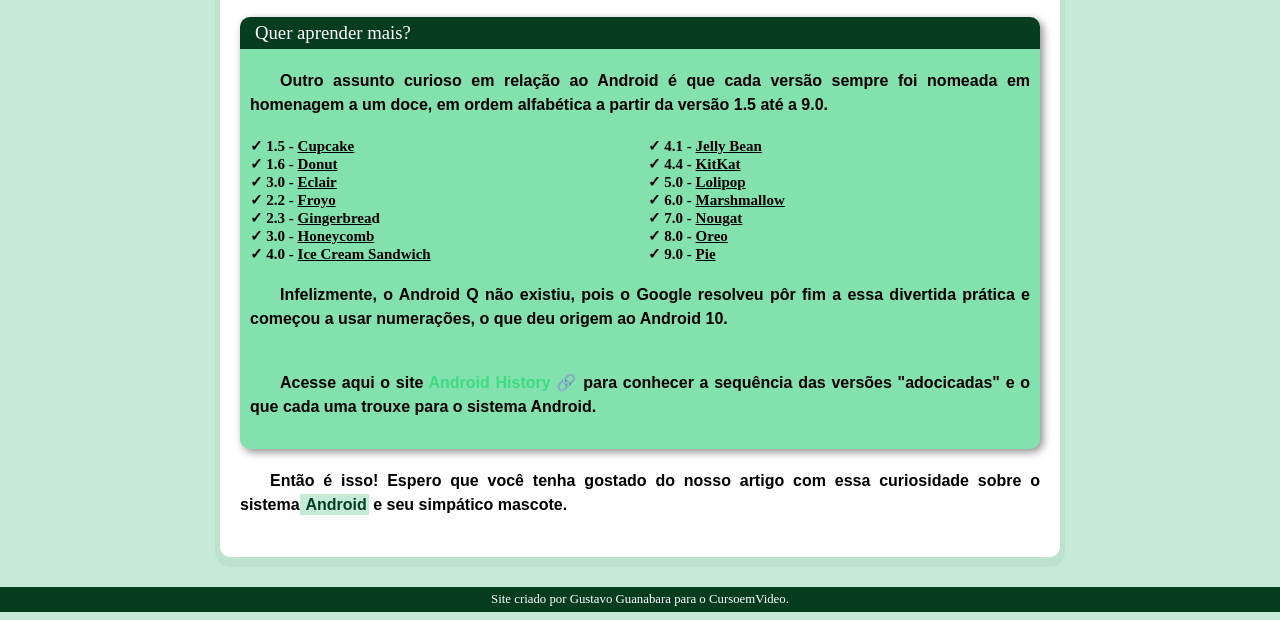
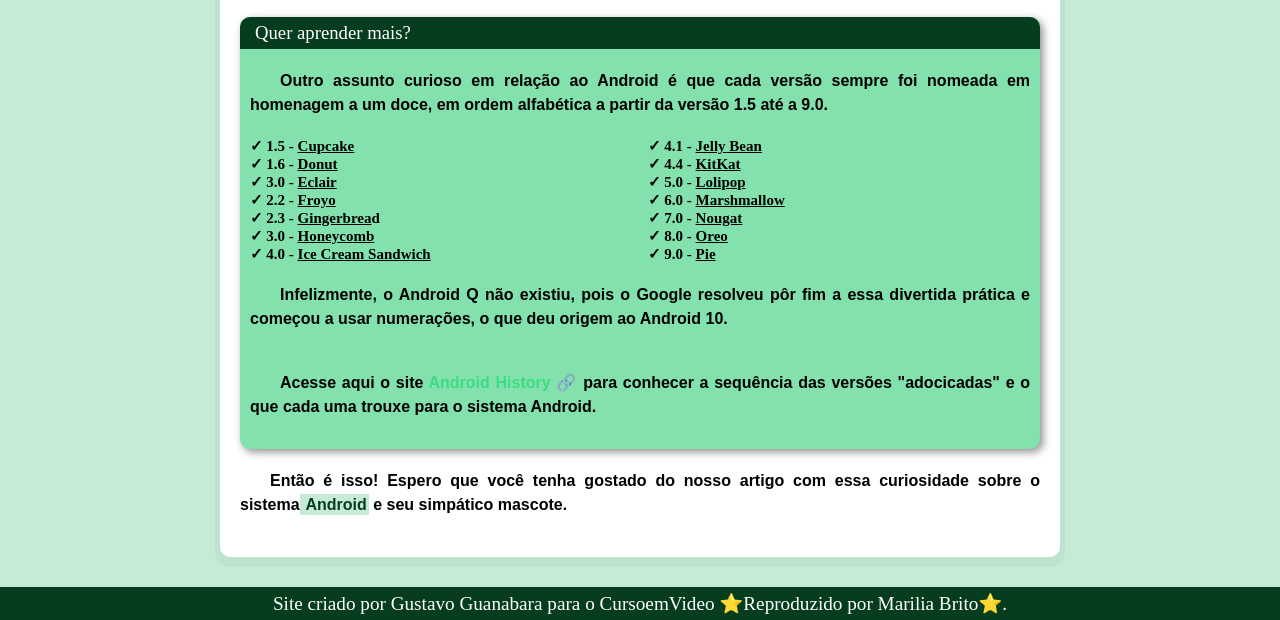
Before and after one commit to MariliaBrito1984/Projeto_Android, a plain HTML site: page index.html in a window 1280 px wide. Shown: the part 2252-2872 px from the top of the page. Drawn offline with Linux system fonts and the light colour scheme.

Commit message:
mudanças

```diff
--- a/estilos/style.css
+++ b/estilos/style.css
@@ -229,7 +229,7 @@ aside ul li abbr{
 footer{
     background: var(--cor06);
     margin-top: 30px;
-    font-size: 0.8em;
+    font-size: 1.5vw;
     font-weight: normal;
     text-align: center;
     padding: 5px;
--- a/index.html
+++ b/index.html
@@ -114,7 +114,8 @@
     </main>
 
     <footer>
-        <p>Site criado por <a href="https://github.com/gustavoguanabara">Gustavo Guanabara</a> para o <a href="https://www.cursoemvideo.com/">CursoemVideo</a>.</p>
+        <p>Site criado por <a href="https://github.com/gustavoguanabara">Gustavo Guanabara</a> para o <a href="https://www.cursoemvideo.com/">CursoemVideo </a> ⭐Reproduzido por Marilia Brito⭐.
+        </p>
     </footer>
 
 </body>
```
